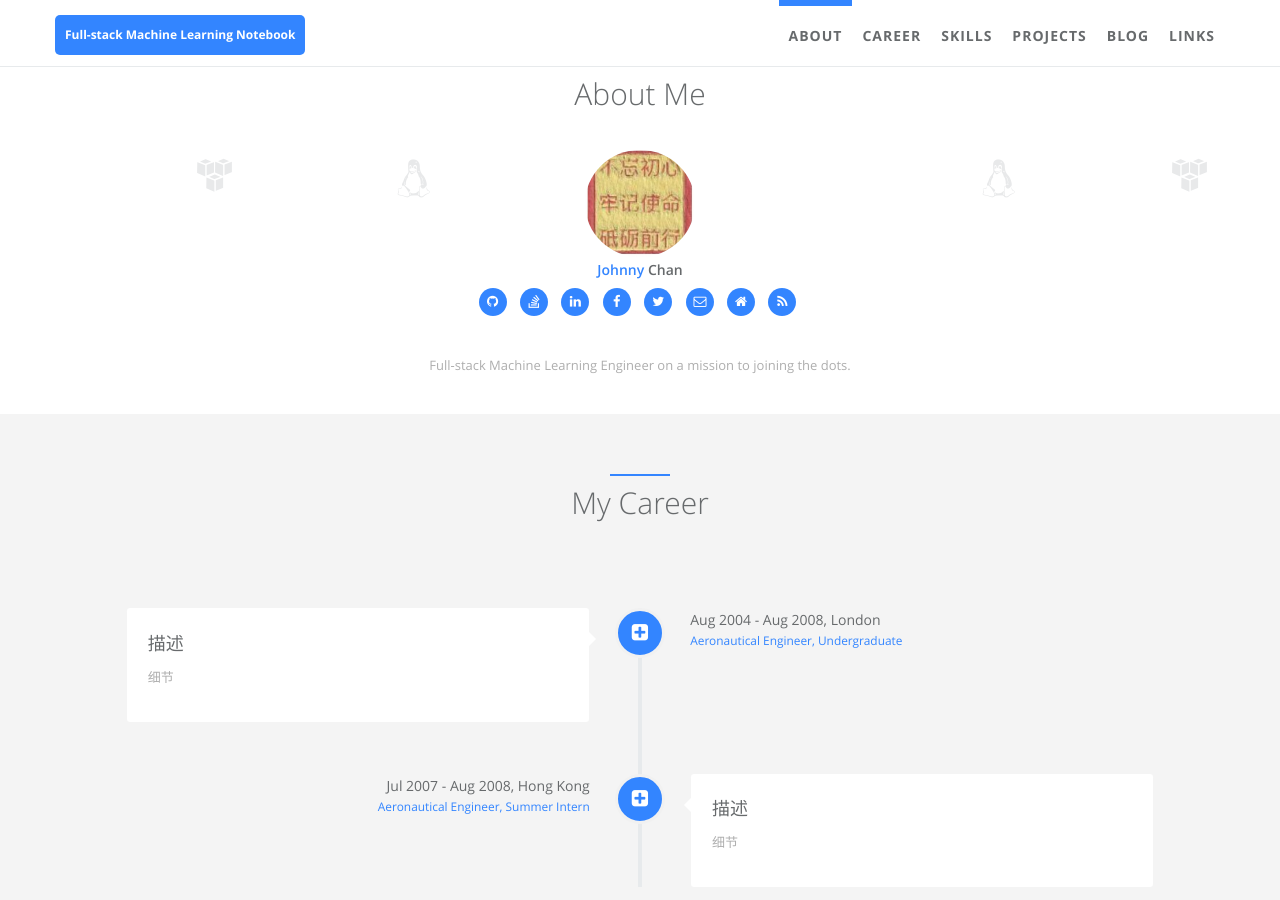
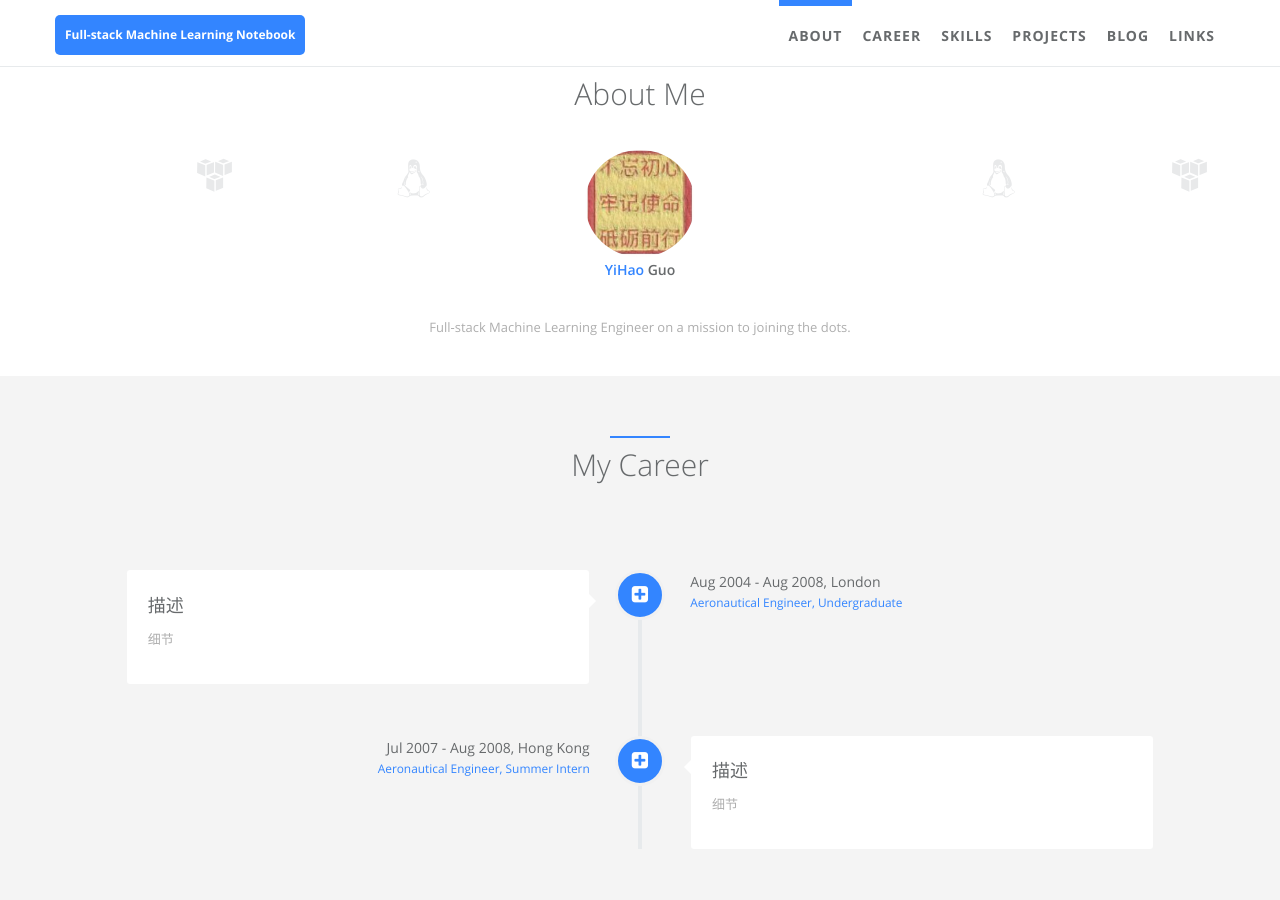
Before and after one commit to kuoihao/blog, a Jekyll site: the page built from index.html, in a window 1280 px wide and 900 px high, scrolled down 465 px. Built offline with Jekyll 4.4.1, drawn with Linux system fonts in a browser that asks for light colours.

Commit message:
Update about.html

```diff
--- a/_includes/sections/about.html
+++ b/_includes/sections/about.html
@@ -21,8 +21,9 @@
         <div class="col-xs-4">
             <div class="team-member wow zoomIn">
                 <img src="{{ site.author.avatar | prepend: site.baseurl }}" height="110" width="110" class="img-responsive img-circle" alt="avatar">
-                <h4><span class="navy">{{ site.author.first_name }}</span> {{ site.author.last_name }}</h4>
-                <ul class="list-inline social-icon">
+                <h4><span class="navy">{{ "YiHao" }}</span> {{ "Guo" }}</h4>
+                <!-- <h4><span class="navy">{{ site.author.first_name }}</span> {{ site.author.last_name }}</h4> -->
+                <!-- <ul class="list-inline social-icon">
                     {% if site.author.github_username %}
                     <li><a href="https://github.com/{{ site.author.github_username }}" target="blank"><i class="fa fa-github"></i></a></li>
                     {% endif %}
@@ -48,7 +49,7 @@
                     {% if site.author.cv %}
                     <li><a href="{{ site.author.cv }}" target="blank"><i class="fa fa-file-pdf-o"></i></a></li>
                     {% endif %}
-                </ul>
+                </ul> -->
             </div>
         </div>
         <!-- second two icons -->
```
